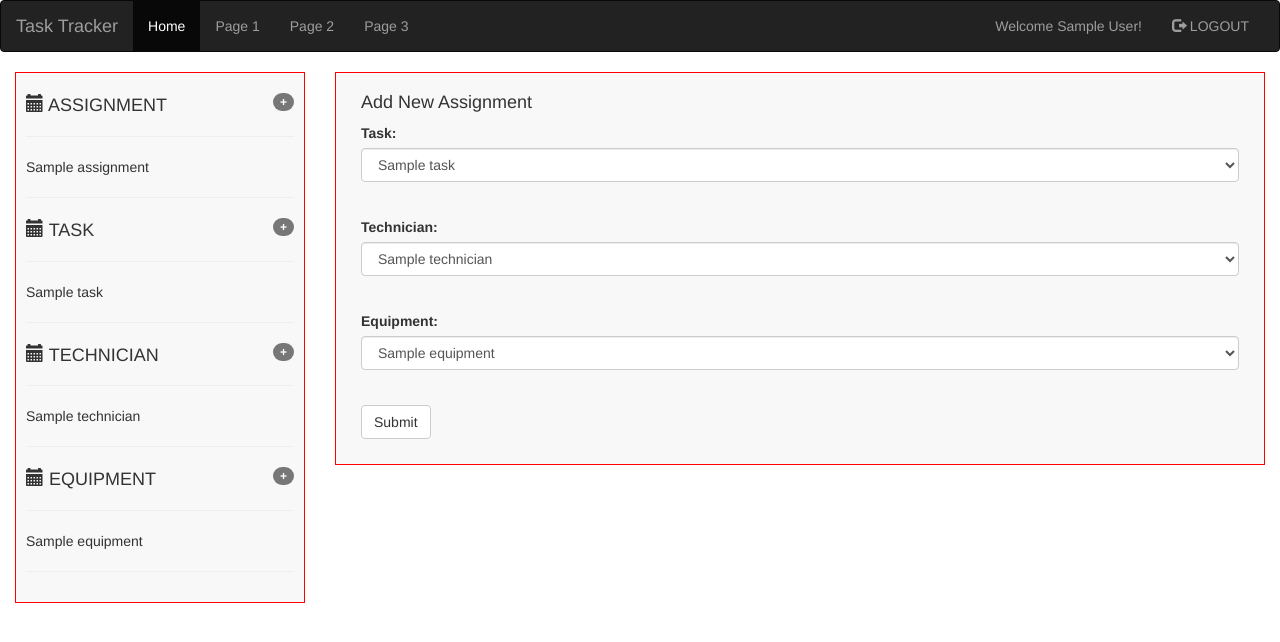
After one commit to jennLam/task-assign, a Flask app: page /show-assign-form in a window 1280 px wide. The commit adds this page. Shown: the top 642 px of the page. Run offline with Flask 2, Linux system fonts and the light colour scheme; the visitor is signed in with stand-in values (Sample User, id 1); tables that the repository leaves empty hold one stand-in row (values such as "Sample post"); some libraries are stand-ins or nearby versions.

Commit message:
Created add new assignment form.

```diff
--- a/server.py
+++ b/server.py
@@ -95,6 +95,22 @@ def process_login():
             flash("Incorrect password.")
     else:
         flash("User does not exist.")
+
+    return redirect(request.referrer)
+
+
+@app.route("/show-assign-form")
+@login_required
+def show_assign_form():
+    """Show assignment form."""
+
+    return render_template("assign.html")
+
+
+@app.route("/add-assign", methods=["POST"])
+@login_required
+def add_assign():
+    """Add assignment to database."""
 
     return redirect(request.referrer)
 
--- /dev/null
+++ b/templates/assign.html
@@ -0,0 +1,46 @@
+{% extends "base.html" %}
+{% block content %}
+
+<div class="container-fluid">
+  <h4>Add New Assignment</h4>
+
+  <form action="/add-assign" method="POST">
+
+    <div class="form-group">
+      <label for="task">Task:</label>
+      <select class="form-control" id="task" name="task">
+        {% for task in g.current_user.tasks %}
+          <option value="{{ task.task_id }}">{{ task.name }}</option>
+        {% endfor %}
+      </select>
+      <br/>
+    </div>
+
+    <div class="form-group">
+      <label for="tech">Technician:</label>
+      <select class="form-control" id="tech" name="tech">
+        {% for tech in g.current_user.technicians %}
+          <option value="{{ tech.tech_id }}">{{ tech.name }}</option>
+        {% endfor %}
+      </select>
+      <br/>
+    </div>
+
+    <div class="form-group">
+      <label for="equip">Equipment:</label>
+      <select class="form-control" id="equip" name="equip">
+        {% for equip in g.current_user.equipments %}
+          <option value="{{ equip.equip_id }}">{{ equip.name }}</option>
+        {% endfor %}
+      </select>
+      <br/>
+    </div>
+
+    <div class="form-group">
+      <button type="submit" class="btn btn-default">Submit</button>
+    </div>
+  </form>
+
+</div>
+
+{% endblock %}
--- a/templates/base.html
+++ b/templates/base.html
@@ -62,6 +62,18 @@
     {% if session.get("user_id") %}
     <div class="col-sm-3 col-lg-3">
       <div class="sidebar">
+
+        <h4 class="header"><span class="glyphicon glyphicon-calendar"></span> ASSIGNMENT
+          <a href="/show-assign-form" class="badge pull-right">+</a>
+        </h4>
+        <hr>
+
+        {% for assign in g.current_user.assignments %}
+          {{ assign.name }}<br/>
+        {% endfor %}
+
+        <hr>
+
         <h4 class="header"><span class="glyphicon glyphicon-calendar"></span> TASK
           <a href="/show-task-form" class="badge pull-right">+</a>
         </h4>
```
